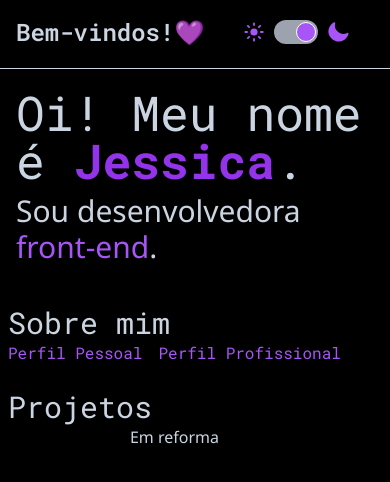
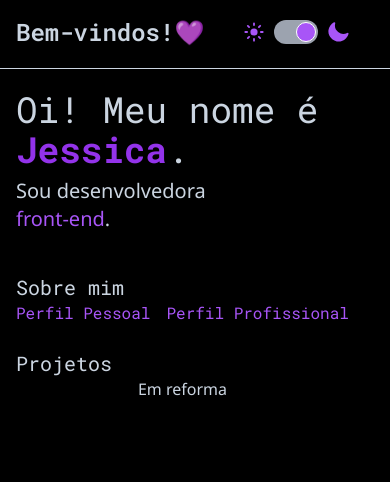
Before and after one commit to jessicaMarquess/my-profile, a React (Vite) app: page / in a window 390 px wide. Shown: the top 482 px of the page. Built offline with nearby package versions, Linux system fonts and the light colour scheme; some icons are missing.

Commit message:
feat: font size

```diff
--- a/src/components/Welcome/index.tsx
+++ b/src/components/Welcome/index.tsx
@@ -16,13 +16,13 @@ const Welcome: React.FC<ThemeWelcomeProps> = ({ theme }) => {
         <div>
           <animated.h1
             style={styles}
-            className={`text-slate-700  dark:text-slate-300 font-roboto-mono text-5xl lg:text-6xl mb-2 `}
+            className={`text-slate-700  dark:text-slate-300 font-roboto-mono text-4xl lg:text-6xl mb-2 `}
           >
             Oi! Meu nome é <br className="hidden lg:inline" />
             <strong className="text-purple-600 pb-2">Jessica</strong>.
           </animated.h1>
           <p
-            className={`text-${theme === 'dark' ? 'white' : 'slate-700'} dark:text-slate-300 text-3xl`}
+            className={`text-${theme === 'dark' ? 'white' : 'slate-700'} dark:text-slate-300 text-xl lg:text-3xl`}
           >
             Sou desenvolvedora{' '}
             <span className="text-purple-500 pb-2">
--- a/src/pages/Home/index.tsx
+++ b/src/pages/Home/index.tsx
@@ -38,9 +38,9 @@ export const Home: React.FC<ThemeHomeProps> = ({ theme }) => {
   return (
     <>
       <Welcome theme={String(theme)} />
-      <section className="flex mx-2 lg:justify-center lg:mx-0">
+      <section className="flex mx-4 lg:justify-center lg:mx-0">
         <div className="lg:mx-4 lg:w-[67.5rem] flex flex-col mt-4">
-          <h1 className="text-slate-700 dark:text-slate-300 font-roboto-mono text-3xl">
+          <h1 className="text-slate-700 dark:text-slate-300 font-roboto-mono text-xl lg:text-2xl">
             Sobre mim
           </h1>
           <div className="flex gap-x-4 md:gap-x-10 lg:mt-3 mt-0">
@@ -50,7 +50,7 @@ export const Home: React.FC<ThemeHomeProps> = ({ theme }) => {
               href="/perfil-profissional"
             />
           </div>
-          <h1 className="text-slate-700 dark:text-slate-300 font-roboto-mono text-3xl mt-6">
+          <h1 className="text-slate-700 dark:text-slate-300 font-roboto-mono text-xl lg:text-2xl mt-6">
             Projetos{' '}
             <span className="text-xs italic hidden lg:inline">
               (acesse meu reposítório no github para mais 😊)
--- a/src/pages/ProfessionalProfile/index.tsx
+++ b/src/pages/ProfessionalProfile/index.tsx
@@ -2,6 +2,7 @@ import { ArrowDownTrayIcon } from '@heroicons/react/20/solid'
 import imgProfile from '../../../public/my-profile.webp'
 import { useSpring, animated } from 'react-spring'
 import './style.css'
+import { useState } from 'react'
 
 const DOWNLOAD_LINK = '/CV___versão_ptbr-1.pdf'
 const DOWNLOAD_TEXT = 'Baixar meu currículo'
@@ -12,6 +13,8 @@ export const ProfessionalProfile = () => {
     to: { opacity: 1, transform: 'translateX(0)' },
     config: { mass: 1, tension: 200, friction: 80 },
   })
+
+  const [isImageLoaded, setIsImageLoaded] = useState(false)
 
   return (
     <section className="rounded-lg mx-auto flex flex-col justify-center items-center max-w-[1090px]">
@@ -33,12 +36,26 @@ export const ProfessionalProfile = () => {
         />
         {DOWNLOAD_TEXT}
       </a>
-      <div className="mt-5 p-4 flex">
+      <div className="mt-5 p-4 flex " role="status">
+        {!isImageLoaded && (
+          <div className="w-full animate-pulse" role="status">
+            <svg
+              className="hidden sm:inline w-40 h-40 mr-3 text-gray-200 dark:text-gray-700"
+              aria-hidden="true"
+              xmlns="http://www.w3.org/2000/svg"
+              fill="currentColor"
+              viewBox="0 0 20 20"
+            >
+              <path d="M10 0a10 10 0 1 0 10 10A10.011 10.011 0 0 0 10 0Zm0 5a3 3 0 1 1 0 6 3 3 0 0 1 0-6Zm0 13a8.949 8.949 0 0 1-4.951-1.488A3.987 3.987 0 0 1 9 13h2a3.987 3.987 0 0 1 3.951 3.512A8.949 8.949 0 0 1 10 18Z" />
+            </svg>
+          </div>
+        )}
         <img
           src={imgProfile}
           alt="Uma foto linda minha."
           className="hidden sm:inline w-40 h-40 rounded-full border-4 border-purple-400 mr-6"
           loading="lazy"
+          onLoad={() => setIsImageLoaded(true)}
         />
         <div className="dark:text-slate-300 text-slate-700 pt-2 sm:mr-20 lg:mr-0">
           <p>
```
